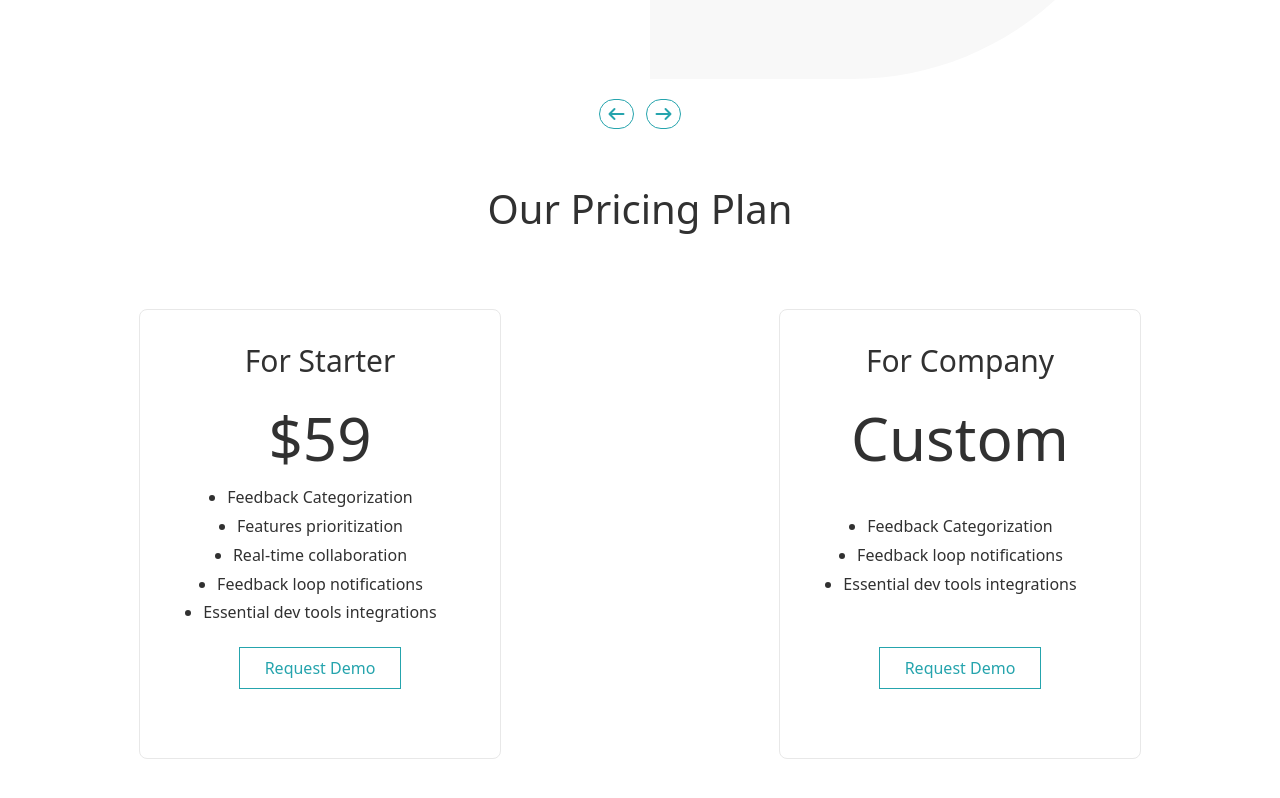
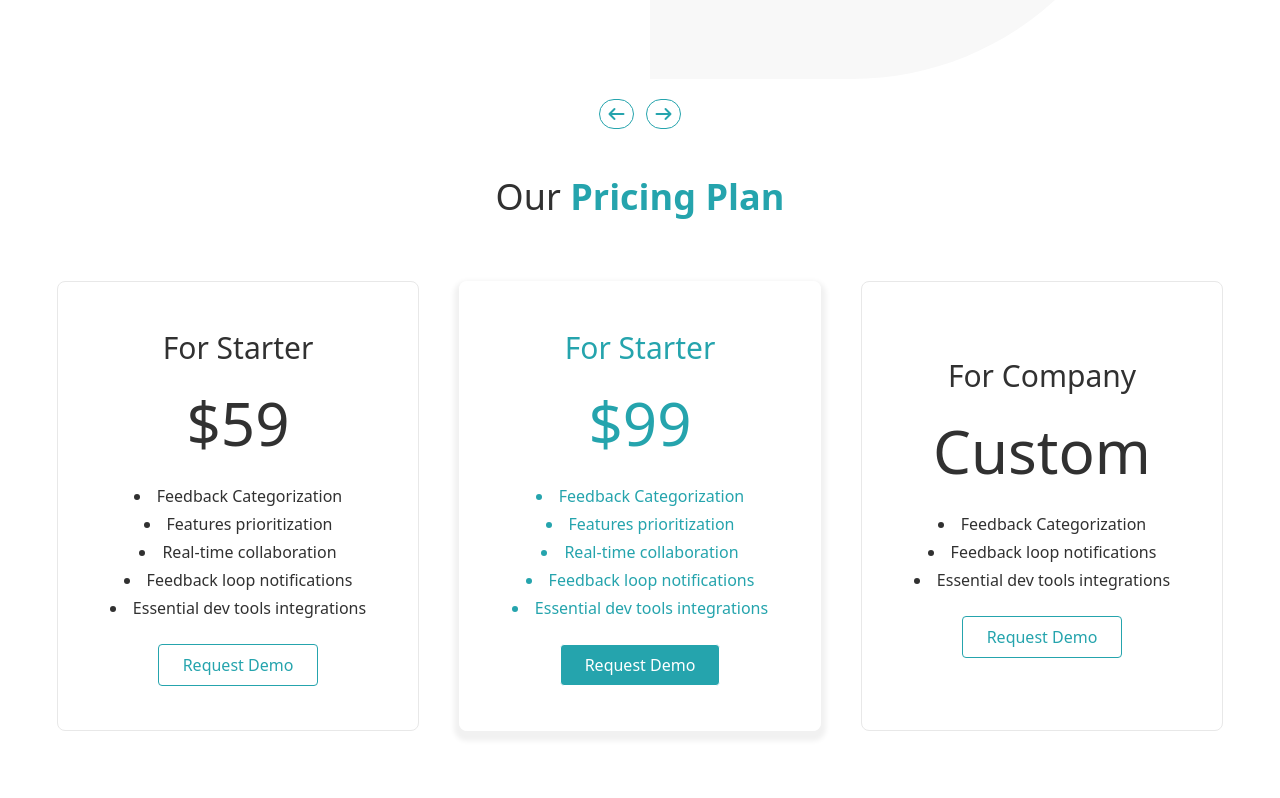
Before and after one commit to hariswahid123/payMe, a plain HTML site: page index.html in a window 1280 px wide. Shown: the part 3609-4407 px from the top of the page. After the commit the page ends 4380 px from the top, so only its background shows below. Drawn offline with nearby package versions, Linux system fonts and the light colour scheme.

Commit message:
pricing plan section complete

```diff
--- a/index.html
+++ b/index.html
@@ -305,6 +305,7 @@
   </div>
 
   <!-- arrows -->
+
   <div class="flex justify-center mb-5">
     <i
       class="fa-solid fa-arrow-left border border-[#25a4ad] mr-3 w-[35px] h-[30px] flex items-center justify-center rounded-full text-[#25a4ad] transition-all duration-500 hover:text-white hover:bg-[#25a4ad]"></i>
@@ -318,25 +319,20 @@
 
     <!-- pricing plan -->
 
-    <section class="pricing-plan">
+    <section class="mt-12 text-center">
 
-      <h1 class="pricing-plan-heading">
-      Our <span class="special">Pricing Plan</span>
+  <h1 class="font-normal text-4xl mb-16">
+    Our <span class="text-[#25a4ad] font-semibold">Pricing Plan</span>
   </h1>
 
-      <div class="subscription">
+  <div class="flex flex-col lg:flex-row items-center justify-center gap-10 mb-10">
 
-        <div class="boxes">
+    <!-- Box 1 -->
+    <div class="border border-[#e8e8e8] w-[362px] h-[450px] rounded-lg flex flex-col items-center justify-center transition-all duration-200 hover:border-[3px] hover:border-[#25a4ad]">
+      <h1 class="text-[30px] font-normal text-[#313131] mb-2">For Starter</h1>
+      <h2 class="text-[60px] font-normal text-[#313131] mb-4">$59</h2>
 
-          <div class="box">
-
-            <h1 class="box-heading">For Starter</h1>
-
-            <h2 class="box-cash-heading">$59</h2>
-
-            <div class="feature-list">
-
-              <ul>
+      <ul class="space-y-1 text-center text-[#313131] text-[16px] font-normal list-disc list-inside">
         <li>Feedback Categorization</li>
         <li>Features prioritization</li>
         <li>Real-time collaboration</li>
@@ -344,41 +340,49 @@
         <li>Essential dev tools integrations</li>
       </ul>
 
+      <a href="#" class="mt-6 text-[#25a4ad] border border-[#25a4ad] px-6 py-2 rounded transition-all duration-500 hover:bg-[#25a4ad] hover:text-white hover:border-white">
+        Request Demo
+      </a>
     </div>
 
-            <a href="#" class="box-button">Request Demo</a>
+    <!-- Special Box -->
+    <div class="border border-white w-[362px] h-[450px] rounded-lg flex flex-col items-center justify-center shadow-[0_5px_5px_5px_#f1f1f1] transition-all duration-200 hover:border-[3px] hover:border-[#25a4ad]">
+      <h1 class="text-[30px] font-normal text-[#25a4ad] mb-2">For Starter</h1>
+      <h2 class="text-[60px] font-normal text-[#25a4ad] mb-4">$99</h2>
 
+      <ul class="space-y-1 text-center text-[#25a4ad] text-[16px] font-normal list-disc list-inside">
+        <li>Feedback Categorization</li>
+        <li>Features prioritization</li>
+        <li>Real-time collaboration</li>
+        <li>Feedback loop notifications</li>
+        <li>Essential dev tools integrations</li>
+      </ul>
+
+      <a href="#" class="mt-6 bg-[#25a4ad] text-white border border-white px-6 py-2 rounded transition-all duration-500 hover:bg-white hover:text-[#25a4ad] hover:border-[#25a4ad]">
+        Request Demo
+      </a>
     </div>
 
-          <div class="special-box"></div>
+    <!-- Box 3 -->
+    <div class="border border-[#e8e8e8] w-[362px] h-[450px] rounded-lg flex flex-col items-center justify-center transition-all duration-200 hover:border-[3px] hover:border-[#25a4ad]">
+      <h1 class="text-[30px] font-normal text-[#313131] mb-2">For Company</h1>
+      <h2 class="text-[60px] font-normal text-[#313131] mb-4">Custom</h2>
 
-          <div class="box">
-
-
-            <h1 class="box-heading">For Company</h1>
-
-            <h1 class="box-heading2">Custom</h1>
-
-            <div class="feature-list">
-
-              <ul>
+      <ul class="space-y-1 text-center text-[#313131] text-[16px] font-normal list-disc list-inside">
         <li>Feedback Categorization</li>
         <li>Feedback loop notifications</li>
         <li>Essential dev tools integrations</li>
       </ul>
 
-            </div>
-
-            <a href="#" class="box-button">Request Demo</a>
-
+      <a href="#" class="mt-6 text-[#25a4ad] border border-[#25a4ad] px-6 py-2 rounded transition-all duration-500 hover:bg-[#25a4ad] hover:text-white hover:border-white">
+        Request Demo
+      </a>
     </div>
 
   </div>
 
-      </div>
+    </section>
 
-
-    </section>
 
 
   </body>
--- a/style.css
+++ b/style.css
@@ -1,110 +1,3 @@
-
-
-
-
-
-
-
-/* pricing plan */
-
-.pricing-plan {
-  margin-top: 50px;
-  text-align: center;
-}
-
-.pricing-plan .pricing-plan-heading {
-  font-weight: 400;
-  font-size: 40px;
-  margin-bottom: 70px;
-}
-
-.boxes {
-  margin-top: 40px;
-  margin-bottom: 40px;
-  display: flex;
-  align-items: center;
-  justify-content: space-evenly;
-}
-
-.box {
-  border: 1px solid #e8e8e8;
-  width: 362px;
-  height: 450px;
-  border-radius: 8px;
-  display: flex;
-  flex-direction: column;
-  align-items: center;
-  justify-content: center;
-  transition: all 0.2s;
-  margin-bottom: 20px;
-}
-
-.box:hover {
-  border: 3px solid #25a4ad;
-}
-
-.box-heading {
-  font-size: 30px;
-  font-weight: 400;
-  color: #313131;
-  margin-bottom: 10px;
-}
-
-.box-cash-heading {
-  font-size: 60px;
-  font-weight: 400;
-  color: #313131;
-}
-
-.box-heading2{
-  font-size: 60px;
-  font-weight: 400;
-  color: #313131;
-}
-
-.feature-list {
-  line-height: 1.8;
-}
-
-.feature-list ul {
-  width: 260px;
-  height: 144px;
-  display: flex;
-  flex-direction: column;
-  justify-content: center;
-  align-items: center;
-  text-align: center;
-}
-
-.feature-list ul li {
-  font-size: 16px;
-  font-weight: 400;
-  color: #313131;
-  list-style-type: disc;
-}
-
-.pricing-plan .box-button{
-  text-decoration: none;
-  border: 1px solid #25a4ad;
-  padding: 8px 25px;
-  color: #25a4ad;
-  margin-bottom: 40px;
-  transition: all 0.5s;
-  margin-top: 20px;
-}
-
-.pricing-plan .box-button:hover{
-  background-color: #25a4ad;
-  color: #fff;
-  border: 1px solid #fff;
-}
-
-
-
-
-
-
-
 
 
 
```
Lines whose indentation alone changed are shown as unchanged.
